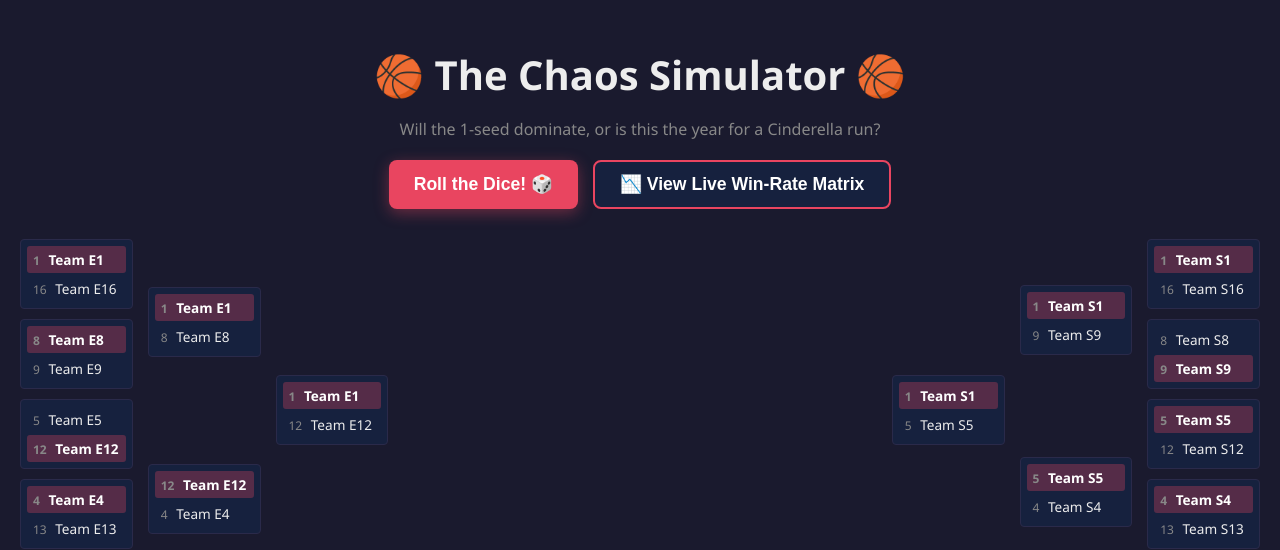
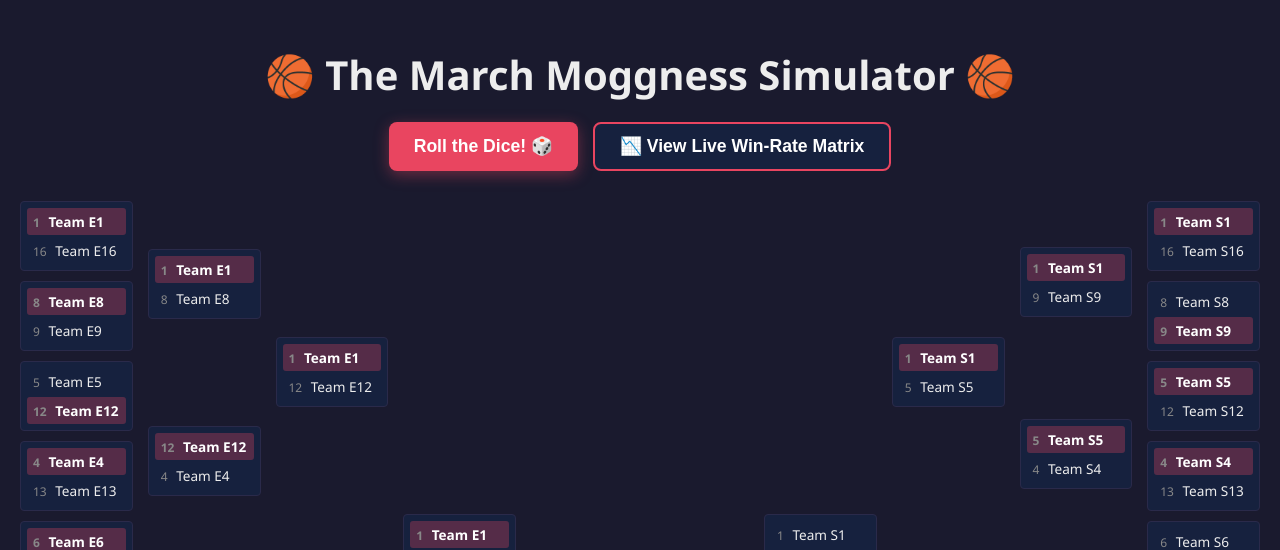
Before and after one commit to ptitty12/marchMogging, a Flask app: page / in a window 1280 px wide. Shown: the top 550 px of the page. Run offline with Flask 3, Linux system fonts and the light colour scheme.

Commit message:
changed to march mogness

```diff
--- a/templates/index.html
+++ b/templates/index.html
@@ -61,8 +61,8 @@
 </head>
 <body>
 
-    <h1>🏀 The Chaos Simulator 🏀</h1>
-    <p class="subtitle">Will the 1-seed dominate, or is this the year for a Cinderella run?</p>
+    <h1>🏀 The March Moggness Simulator 🏀</h1>
+    <p class="subtitle"></p>
 
     <div class="controls">
         <button onclick="fetchAndRenderBracket()">Roll the Dice! 🎲</button>
```
